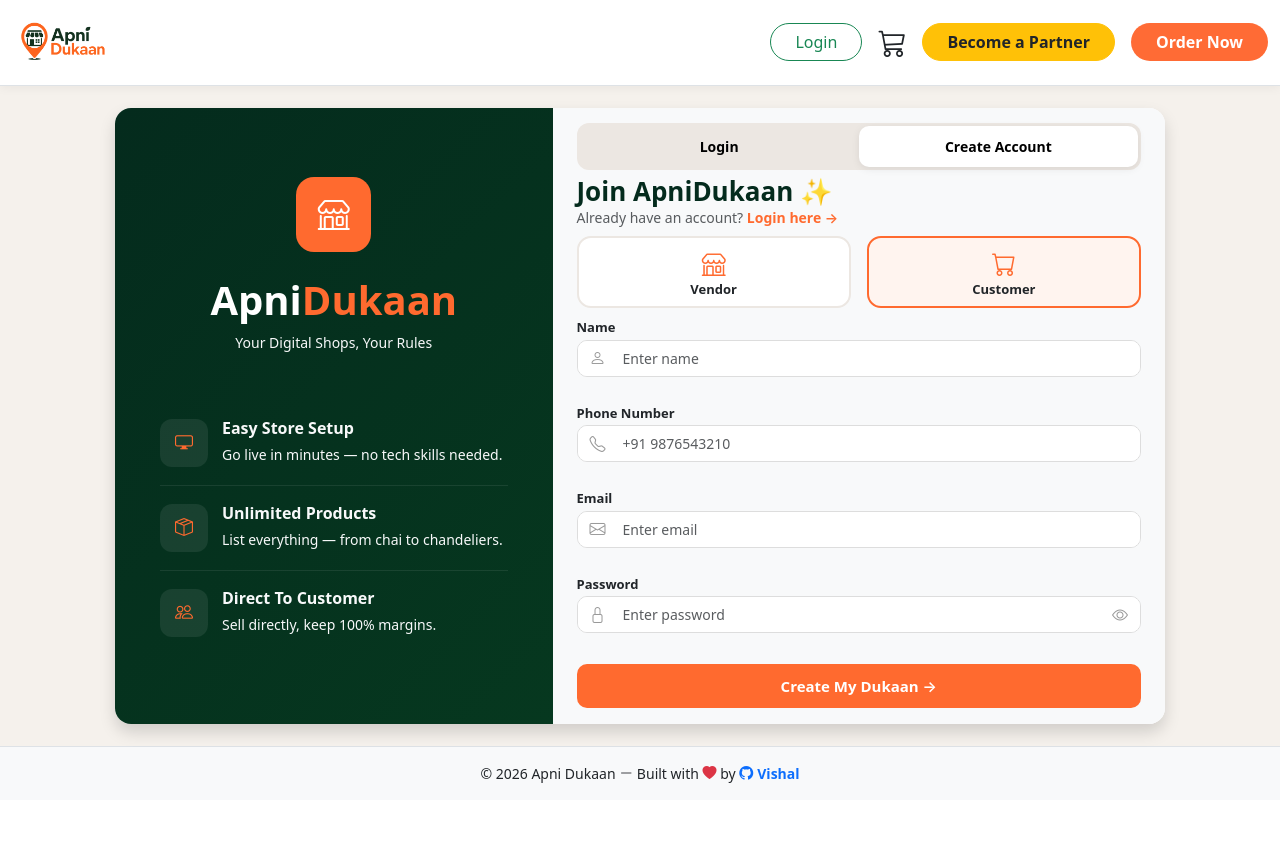
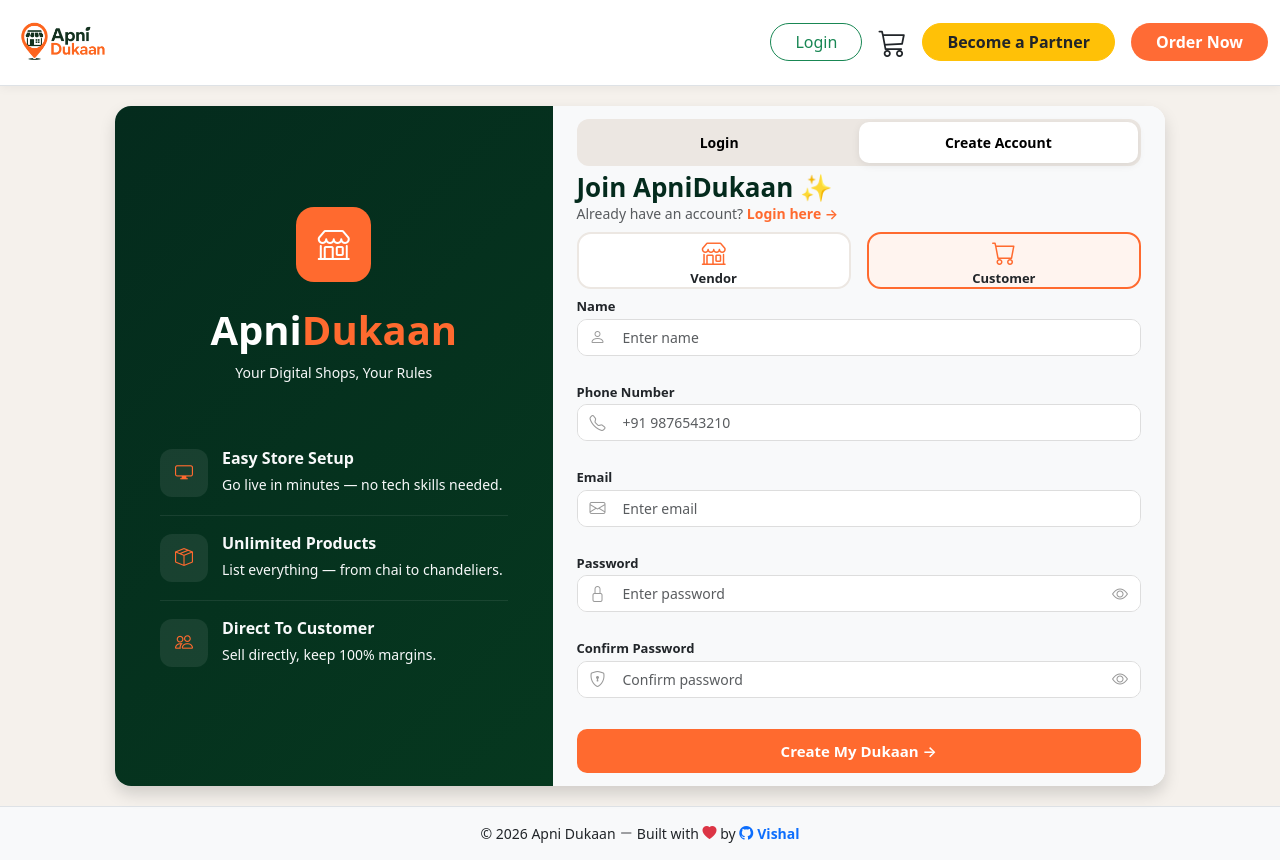
Before and after one commit to CodeWithVishal-18/ApniDukaan, a React (Create React App) app: page /register in a window 1280 px wide. Before the commit the page ends 800 px from the top, so only its background shows below. Built offline with nearby package versions, Linux system fonts and the light colour scheme.

Commit message:
Changes in Register.jsx, Add Confirm Password box

```diff
--- a/src/components/Auth/Register.jsx
+++ b/src/components/Auth/Register.jsx
@@ -9,7 +9,7 @@ export default function Register() {
     let navigate = useNavigate()
     let [role, setRole] = useState("ROLE_CUSTOMER")
     let [showPassword, setShowPassword] = useState(false)
-    let { register, handleSubmit, formState: { errors }, setError } = useForm({
+    let { register, handleSubmit, watch, formState: { errors }, setError } = useForm({
         defaultValues: {
             name: "",
             email: "",
@@ -55,6 +55,7 @@ export default function Register() {
             toast.error("Something went wrong")
         }
     }
+    let password = watch("password");
 
     return (
         <div className="container-fluid register-wrapper">
@@ -78,7 +79,7 @@ export default function Register() {
                     <p className="text-muted mb-3">
                         Already have an account?<Link to="/login" className="orange-link">{" "}Login here →</Link>
                     </p>
-                    <div className="row g-3 mb-2">
+                    <div className="row g-3 mb-1">
                         <div className="col-6">
                             <div className={role === "ROLE_VENDOR" ? "register-role-card register-active-role" : "register-role-card"}
                                 onClick={() => setRole("ROLE_VENDOR")}>
@@ -164,6 +165,31 @@ export default function Register() {
                             <div className="error-space">{errors.password?.message}</div>
                         </div>
 
+                        <div className="mb-2">
+
+                            <label className="fw-semibold mb-1">
+                                Confirm Password
+                            </label>
+
+                            <div className="input-group register-input">
+
+                                <span className="input-group-text">
+                                    <i className="bi bi-shield-lock"></i>
+                                </span>
+
+                                <input
+                                    type={showPassword ? "text" : "password"}
+                                    className="form-control"
+                                    placeholder="Confirm password"
+                                    {...register("confirmPassword", { required: "Confirm Password is required", validate: (value) => value === password || "Passwords do not match" })}
+                                />
+
+                                <span className="input-group-text cursor-pointer" onClick={() => setShowPassword(!showPassword)}>
+                                    <i className={showPassword ? "bi bi-eye-slash" : "bi bi-eye"}></i>
+                                </span>
+                            </div>
+                            <div className="error-space">{errors.confirmPassword?.message}</div>
+                        </div>
                         <button className="btn register-btn w-100 mt-2">Create My Dukaan →</button>
                     </form>
                 </div>
--- a/src/components/Auth/register.css
+++ b/src/components/Auth/register.css
@@ -10,7 +10,7 @@
 .register-card {
     width: 100%;
     max-width: 1050px;
-    height: 77vh;
+    height: 85vh;
     background: white;
     overflow: hidden;
     align-items: stretch;
@@ -69,7 +69,7 @@
 .register-role-card {
     border: 2px solid #ece7e2;
     border-radius: 14px;
-    padding: 8px;
+    padding: 1px;
     text-align: center;
     cursor: pointer;
     background: white;
```
